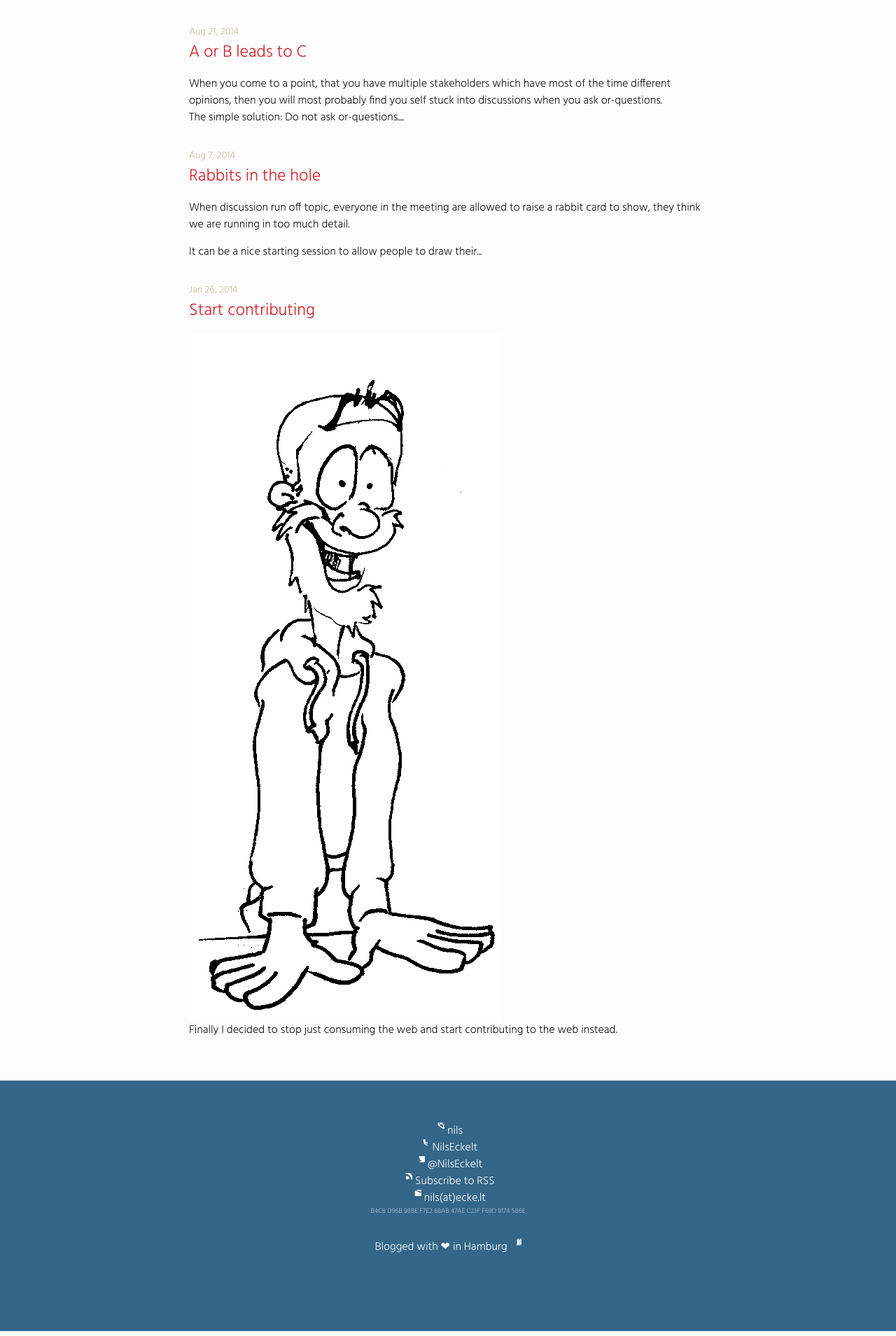
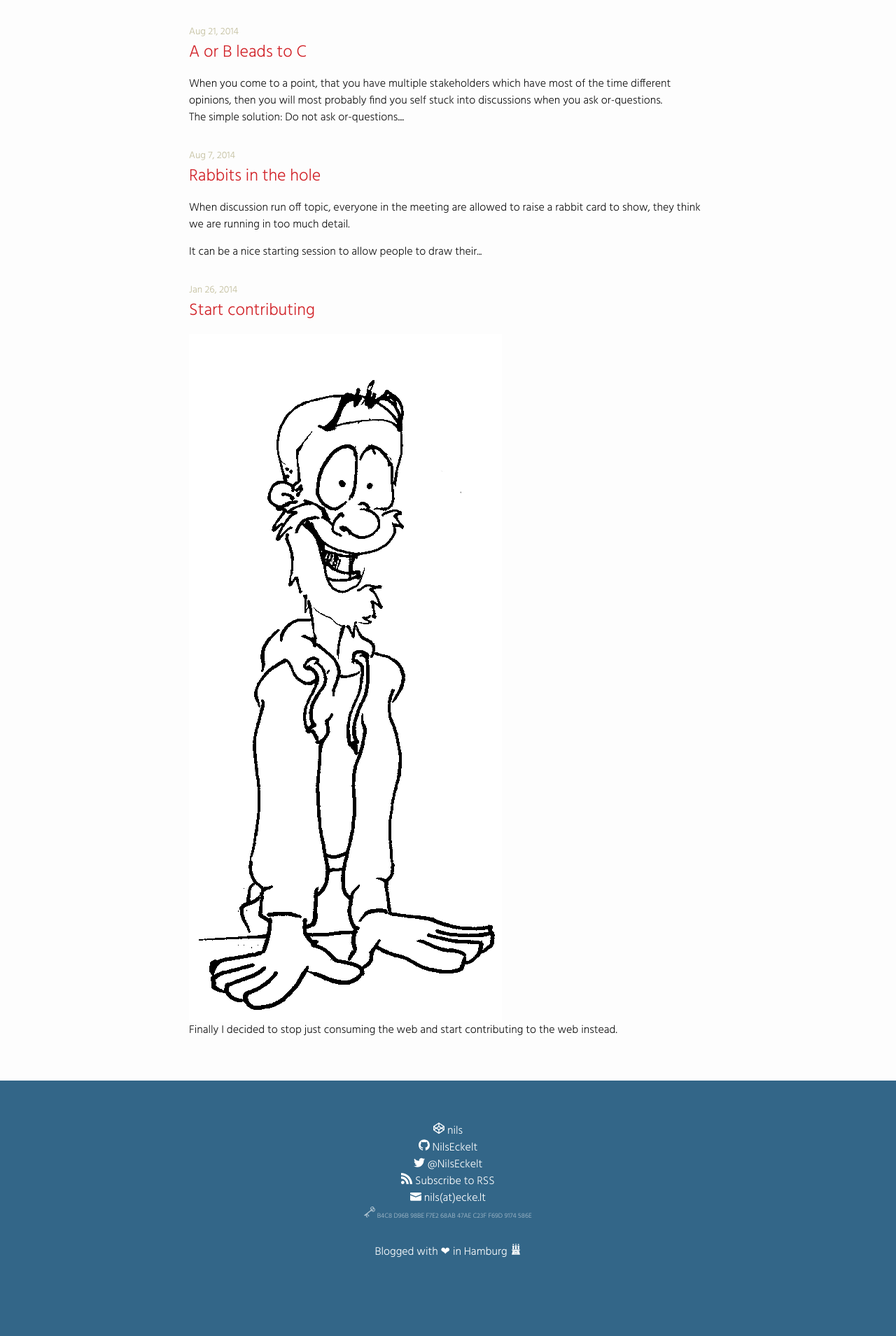
Before and after one commit to NilsEckelt/gh-pages, a Jekyll site: the page built from index.html, in a window 1280 px wide. Shown: the part 1377-3286 px from the top of the page at 70% size. Built offline with Jekyll 4.4.1, drawn with Linux system fonts in a browser that asks for light colours; nearby versions of some CDN libraries; a script that is not in the unit is left out.

Commit message:
added new icon for gpg key fingerprint

```diff
--- a/_includes/footer.html
+++ b/_includes/footer.html
@@ -30,7 +30,9 @@
   </div>
 
   <div class="contact fingerprint">
-      B4C8 D96B 98BE F7E2 68AB  47AE C23F F69D 9174 586E
+      <svg class="icon" width="16" height="16" viewBox="0 0 100 100">
+      <use xlink:href="img/icons.svg#key-logo"></use>
+      </svg> B4C8 D96B 98BE F7E2 68AB  47AE C23F F69D 9174 586E
   </div>
 
   <div class="signature">
```
Also changed, not shown: img/icons.svg, 3 other files.
